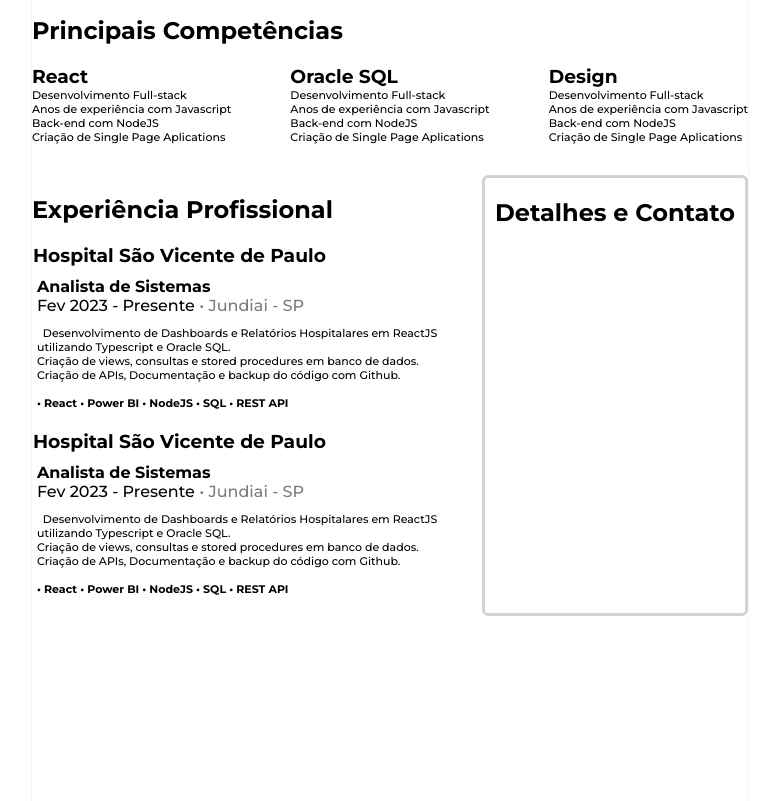
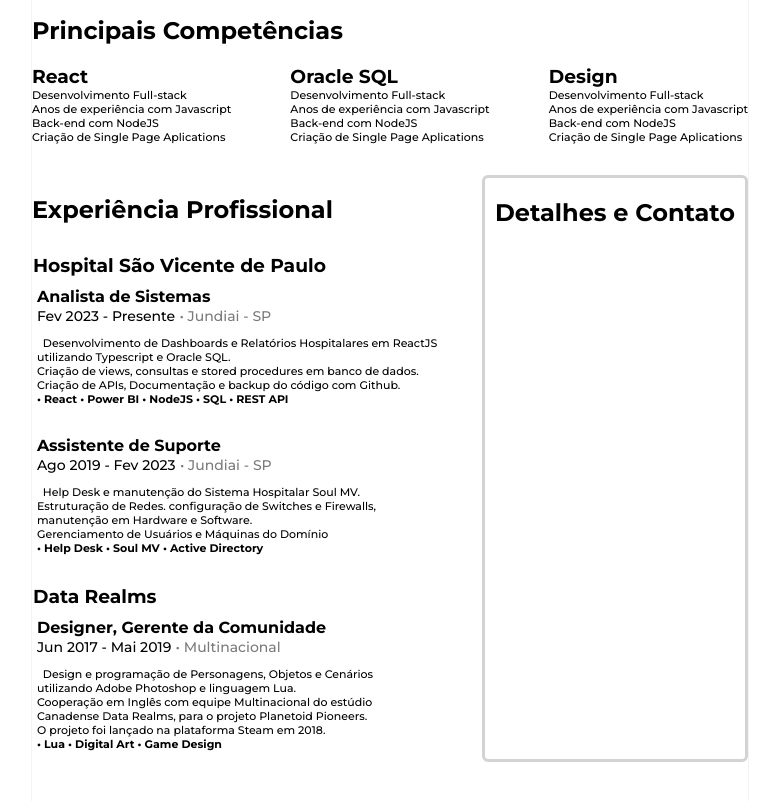
Before and after one commit to g-lippe/Resume, a plain HTML site: page index.html in a window 1280 px wide. Shown: the part 143-944 px from the top of the page, without its empty margins (250-1029 px from the left). Drawn offline with Linux system fonts and the light colour scheme.

Commit message:
Updated Work Exp

```diff
--- a/index.html
+++ b/index.html
@@ -67,14 +67,14 @@
 
                             <div class="experience_item">
                                 <h3>Hospital São Vicente de Paulo</h3>
-                                <h4>Analista de Sistemas</h5>
+                                <h4>Analista de Sistemas</h4>
                                 <span>Fev 2023 - Presente</span>
                                 <span class="location"> • Jundiai - SP</span>
                                 <p class=" text_sm">
                                     &nbsp Desenvolvimento de Dashboards e Relatórios Hospitalares em ReactJS <br>
                                     utilizando Typescript e Oracle SQL. <br>
                                     Criação de views, consultas e stored procedures em banco de dados. <br>
-                                        Criação de APIs, Documentação e backup do código com Github. <br><br>
+                                    Criação de APIs, Documentação e backup do código com Github. <br>
                                     <strong>• React • Power BI • NodeJS • SQL • REST API </strong>
                                 </p>
                             </div>
@@ -82,19 +82,33 @@
 
 
                             <div class="experience_item">
-                                <h3>Hospital São Vicente de Paulo</h3>
-                                <h4>Analista de Sistemas</h5>
-                                    <span>Fev 2023 - Presente</span>
+                                <h4>Assistente de Suporte</h4>
+                                <span>Ago 2019 - Fev 2023</span>
                                 <span class="location"> • Jundiai - SP</span>
                                 <p class=" text_sm">
-                                        &nbsp Desenvolvimento de Dashboards e Relatórios Hospitalares em ReactJS <br>
-                                        utilizando Typescript e Oracle SQL. <br>
-                                        Criação de views, consultas e stored procedures em banco de dados. <br>
-                                        Criação de APIs, Documentação e backup do código com Github. <br><br>
-                                        <strong>• React • Power BI • NodeJS • SQL • REST API </strong>
+                                    &nbsp Help Desk e manutenção do Sistema Hospitalar Soul MV. <br>
+                                    Estruturação de Redes. configuração de Switches e Firewalls, <br>
+                                    manutenção em Hardware e Software. <br>
+                                    Gerenciamento de Usuários e Máquinas do Domínio <br>
+                                    <strong>• Help Desk • Soul MV • Active Directory</strong>
                                 </p>
                             </div>
 
+
+                            <div class="experience_item">
+                                <h3>Data Realms</h3>
+                                <h4>Designer, Gerente da Comunidade</h4>
+                                <span>Jun 2017 - Mai 2019</span>
+                                <span class="location"> • Multinacional</span>
+                                <p class=" text_sm">
+                                    &nbsp Design e programação de Personagens, Objetos e Cenários <br>
+                                    utilizando Adobe Photoshop e linguagem Lua. <br>
+                                    Cooperação em Inglês com equipe Multinacional do estúdio <br>
+                                    Canadense Data Realms, para o projeto Planetoid Pioneers. <br>
+                                    O projeto foi lançado na plataforma Steam em 2018. <br>
+                                    <strong>• Lua • Digital Art • Game Design</strong>
+                                </p>
+                            </div>
 
 
 
--- a/styles.css
+++ b/styles.css
@@ -111,7 +111,7 @@ body {
 
     .experience_item {
 
-        margin: 0 0 20px 5px;
+        margin: 30px 0 0 5px;
 
         h3 {
             margin: 0 0 10px -4px;
@@ -119,6 +119,11 @@ body {
 
         h4 {
             margin: 0;
+        }
+
+
+        span {
+            font-size: 14px;
         }
 
         .stack {
```
Lines whose indentation alone changed are shown as unchanged.
